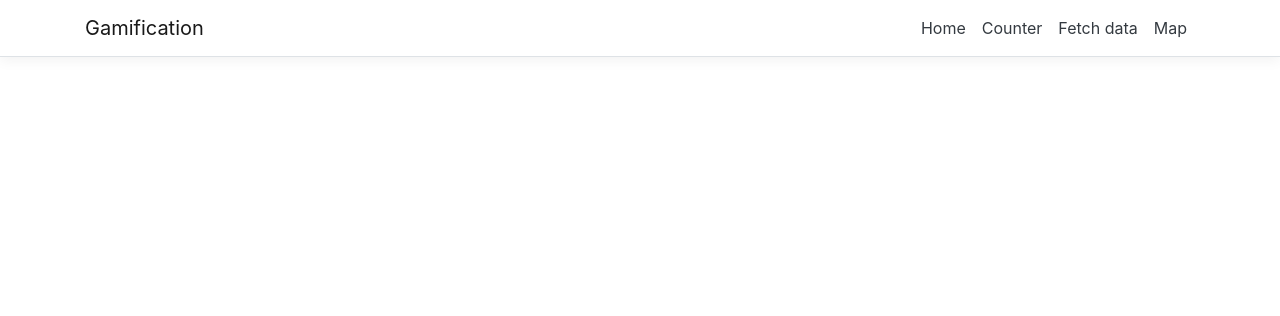
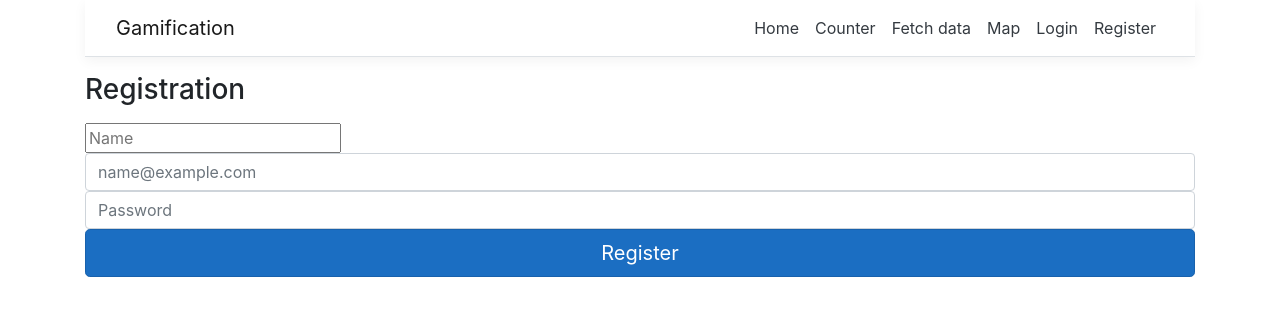
Before and after one commit to VladislavKon/Gamification, a React (Create React App) app in the folder ClientApp/: page /register in a window 1280 px wide. Shown: the top 316 px of the page. Built offline with nearby package versions, Linux system fonts and the light colour scheme; no server answers; what react-unity-webgl would draw is missing.

Commit message:
feat: Добавление страничек для регистрации и аутентификации

```diff
--- a/ClientApp/src/App.js
+++ b/ClientApp/src/App.js
@@ -1,13 +1,54 @@
-import React, { Component } from 'react';
+import React, { Component, useState, useEffect } from 'react';
 import { Route } from 'react-router';
 import { Layout } from './components/Layout';
 import { Home } from './components/Home';
 import { FetchData } from './components/FetchData';
 import { Counter } from './components/Counter';
+import NavMenu from './components/NavMenu';
 
 import './custom.css'
 import { Game } from './components/map/map';
+import Login from './components/Login';
+import Register from './components/Register';
 
+
+const App = () => {
+  const [name, setName] = useState('');
+
+  useEffect(() => {
+    (
+      async () => {
+        const response = await fetch('http://localhost:4226/api/user', {
+          headers: { 'Content-Type': 'application/json' },
+          credentials: 'include',
+        });
+
+        const content = await response.json();
+
+        setName(content.name);
+        console.log(name);
+      }
+
+    )();
+
+  });
+
+  return (
+    <Layout >
+      <NavMenu name={name} setName={setName} />
+      <Route exact path='/' component={()=><Home name={name}/>} />
+      <Route path='/counter' component={Counter} />
+      <Route path='/fetch-data' component={FetchData} />
+      <Route path='/game' component={Game} />
+      <Route path='/login' component={()=><Login setName={setName}/>} />
+      <Route path='/register' component={Register} />
+    </Layout>
+  );
+}
+
+export default App;
+//
+/*
 export default class App extends Component {
   static displayName = App.name;
 
@@ -18,7 +59,10 @@ export default class App extends Component {
         <Route path='/counter' component={Counter} />
         <Route path='/fetch-data' component={FetchData} />
         <Route path='/game' component={Game} />
+        <Route path='/login' component={Login} />
+        <Route path='/register' component={Register} />
       </Layout>
     );
   }
 }
+*/
--- a/ClientApp/src/components/Home.js
+++ b/ClientApp/src/components/Home.js
@@ -1,12 +1,12 @@
 import React, { Component } from 'react';
+import { useState, useEffect } from 'react';
 
-export class Home extends Component {
-  static displayName = Home.name;
 
-  render () {
+const Home = ({name}) => {
     return (
       <div>
         <h1>Hello, world!</h1>
+        <div>{name ? 'Hi ' + name : 'Who are you?)'}</div>
         <p>Welcome to your new single-page application, built with:</p>
         <ul>
           <li><a href='https://get.asp.net/'>ASP.NET Core</a> and <a href='https://msdn.microsoft.com/en-us/library/67ef8sbd.aspx'>C#</a> for cross-platform server-side code</li>
@@ -22,5 +22,6 @@ export class Home extends Component {
         <p>The <code>ClientApp</code> subdirectory is a standard React application based on the <code>create-react-app</code> template. If you open a command prompt in that directory, you can run <code>npm</code> commands such as <code>npm test</code> or <code>npm install</code>.</p>
       </div>
     );
-  }
 }
+
+export {Home}
--- a/ClientApp/src/components/Layout.js
+++ b/ClientApp/src/components/Layout.js
@@ -1,6 +1,6 @@
 import React, { Component } from 'react';
 import { Container } from 'reactstrap';
-import { NavMenu } from './NavMenu';
+import  NavMenu  from './NavMenu';
 
 export class Layout extends Component {
   static displayName = Layout.name;
@@ -8,7 +8,7 @@ export class Layout extends Component {
   render () {
     return (
       <div>
-        <NavMenu />
+
         <Container>
           {this.props.children}
         </Container>
--- /dev/null
+++ b/ClientApp/src/components/Login.js
@@ -0,0 +1,48 @@
+import React from "react";
+import { useState } from "react";
+import { Redirect } from 'react-router-dom';
+
+const Login = (setName) => {
+    const [email, setEmail] = useState('');
+    const [password, setPassword] = useState('');
+    const [redirect, setRedirect] = useState(false)
+
+    const submit = async (e) => {
+        e.preventDefault();
+        const response = await fetch('http://localhost:4226/api/login', {
+            method: 'POST',
+            headers: {'Content-Type':'application/json'},
+            credentials: 'include',
+            body: JSON.stringify({
+                email,
+                password
+            })
+        });
+
+        const content = await response.json();
+        setRedirect(true);
+        setName(content.name);
+    }
+    if (redirect){
+        return <Redirect to="/"/>;
+     }
+
+
+    return (
+        <form onSubmit={submit}>
+            <h1 className="h3 mb-3 fw-normal">Please sign in</h1>
+            <input type="email" class="form-control" id="floatingInput" placeholder="name@example.com"
+                onChange={e=>setEmail(e.target.value)}
+            />
+
+            <input type="password" class="form-control" id="floatingPassword" placeholder="Password"
+                onChange={e=>setPassword(e.target.value)}
+            />
+
+            <button className="w-100 btn btn-lg btn-primary" type="submit">Sign in</button>
+
+        </form>
+    );
+};
+
+export default Login;
--- a/ClientApp/src/components/NavMenu.js
+++ b/ClientApp/src/components/NavMenu.js
@@ -1,11 +1,94 @@
-import React, { Component } from 'react';
+import React, { Component, useState } from 'react';
 import { Collapse, Container, Navbar, NavbarBrand, NavbarToggler, NavItem, NavLink } from 'reactstrap';
 import { Link } from 'react-router-dom';
 import './NavMenu.css';
 
+
+
+
+
+
+const NavMenu = ({name, setName}) => {
+  const [collapsed, setCollapsed] = useState(true);
+
+  const logout = async () => {
+    await fetch('http://localhost:4226/api/logout', {
+        method: 'POST',
+        headers: {'Content-Type': 'application/json'},
+        credentials: 'include',
+    });
+    setName('');
+  }
+
+  function toggleNavbar(){
+    setCollapsed(!collapsed);
+  }
+
+  let menu;
+   if (!!name === false) {
+      menu = (
+        <ul className="navbar-nav flex-grow">
+            <NavItem>
+              <NavLink tag={Link} className="text-dark" to="/">Home</NavLink>
+            </NavItem>
+            <NavItem>
+              <NavLink tag={Link} className="text-dark" to="/counter">Counter</NavLink>
+            </NavItem>
+            <NavItem>
+              <NavLink tag={Link} className="text-dark" to="/fetch-data">Fetch data</NavLink>
+            </NavItem>
+            <NavItem>
+              <NavLink tag={Link} className="text-dark" to="/game">Map</NavLink>
+            </NavItem>
+            <NavItem>
+              <NavLink tag={Link} className="text-dark" to="/login">Login</NavLink>
+            </NavItem>
+            <NavItem>
+              <NavLink tag={Link} className="text-dark" to="/register">Register</NavLink>
+            </NavItem>
+          </ul>
+      )
+   } else {
+     menu = (
+      <ul className="navbar-nav flex-grow">
+      <NavItem>
+        <NavLink tag={Link} className="text-dark" to="/">Home</NavLink>
+      </NavItem>
+      <NavItem>
+        <NavLink tag={Link} className="text-dark" to="/counter">Counter</NavLink>
+      </NavItem>
+      <NavItem>
+        <NavLink tag={Link} className="text-dark" to="/fetch-data">Fetch data</NavLink>
+      </NavItem>
+      <NavItem>
+        <NavLink tag={Link} className="text-dark" to="/game">Map</NavLink>
+      </NavItem>
+      <NavItem>
+        <NavLink tag={Link} className="text-dark" to="/login" onClick={logout}>Logout</NavLink>
+      </NavItem>
+    </ul>
+     )
+   }
+  return(
+    <header>
+    <Navbar className="navbar-expand-sm navbar-toggleable-sm ng-white border-bottom box-shadow mb-3" light>
+      <Container>
+        <NavbarBrand tag={Link} to="/">Gamification</NavbarBrand>
+        <NavbarToggler onClick={toggleNavbar}  className="mr-2" />
+        <Collapse className="d-sm-inline-flex flex-sm-row-reverse" isOpen={!collapsed} navbar>
+          {menu}
+        </Collapse>
+      </Container>
+    </Navbar>
+  </header>
+  );
+};
+
+export default NavMenu;
+
+/*
 export class NavMenu extends Component {
   static displayName = NavMenu.name;
-
   constructor (props) {
     super(props);
 
@@ -20,7 +103,7 @@ export class NavMenu extends Component {
       collapsed: !this.state.collapsed
     });
   }
-
+// попробовать перепестать через useState
   render () {
     return (
       <header>
@@ -42,6 +125,12 @@ export class NavMenu extends Component {
                 <NavItem>
                   <NavLink tag={Link} className="text-dark" to="/game">Map</NavLink>
                 </NavItem>
+                <NavItem>
+                  <NavLink tag={Link} className="text-dark" to="/login">Login</NavLink>
+                </NavItem>
+                <NavItem>
+                  <NavLink tag={Link} className="text-dark" to="/register">Register</NavLink>
+                </NavItem>
               </ul>
             </Collapse>
           </Container>
@@ -50,3 +139,4 @@ export class NavMenu extends Component {
     );
   }
 }
+*/
--- /dev/null
+++ b/ClientApp/src/components/Register.js
@@ -0,0 +1,45 @@
+import React, { useState } from "react";
+import { Redirect } from 'react-router-dom';
+
+const Register = () => {
+    const [name, setName] = useState('');
+    const [email, setEmail] = useState('');
+    const [password, setPassword] = useState('');
+    const [redirect, setRedirect] = useState(false);
+
+    const submit = async (e) => {
+        e.preventDefault();
+        await fetch('http://localhost:4226/api/register', {
+            method: 'POST',
+            headers: { 'Content-Type': 'application/json' },
+            body: JSON.stringify({
+                name,
+                email,
+                password
+            })
+        });
+    setRedirect(true);
+    }
+    if (redirect) {
+        return <Redirect to="/login" />;
+    }
+
+    return (
+        <form onSubmit={submit}>
+            <h1 className="h3 mb-3 fw-normal">Registration</h1>
+            <input className="formControl" placeholder="Name" required
+                onChange={e => setName(e.target.value)}
+            />
+            <input type="email" className="form-control" id="floatingInput" placeholder="name@example.com" required
+                onChange={e => setEmail(e.target.value)} />
+
+            <input type="password" className="form-control" id="floatingPassword" placeholder="Password" required
+                onChange={e => setPassword(e.target.value)} />
+
+            <button className="w-100 btn btn-lg btn-primary" type="submit">Register</button>
+
+        </form>
+    );
+};
+
+export default Register;
```
Also changed, not shown: 1 other file (tests, documents, lock files or other folders).
